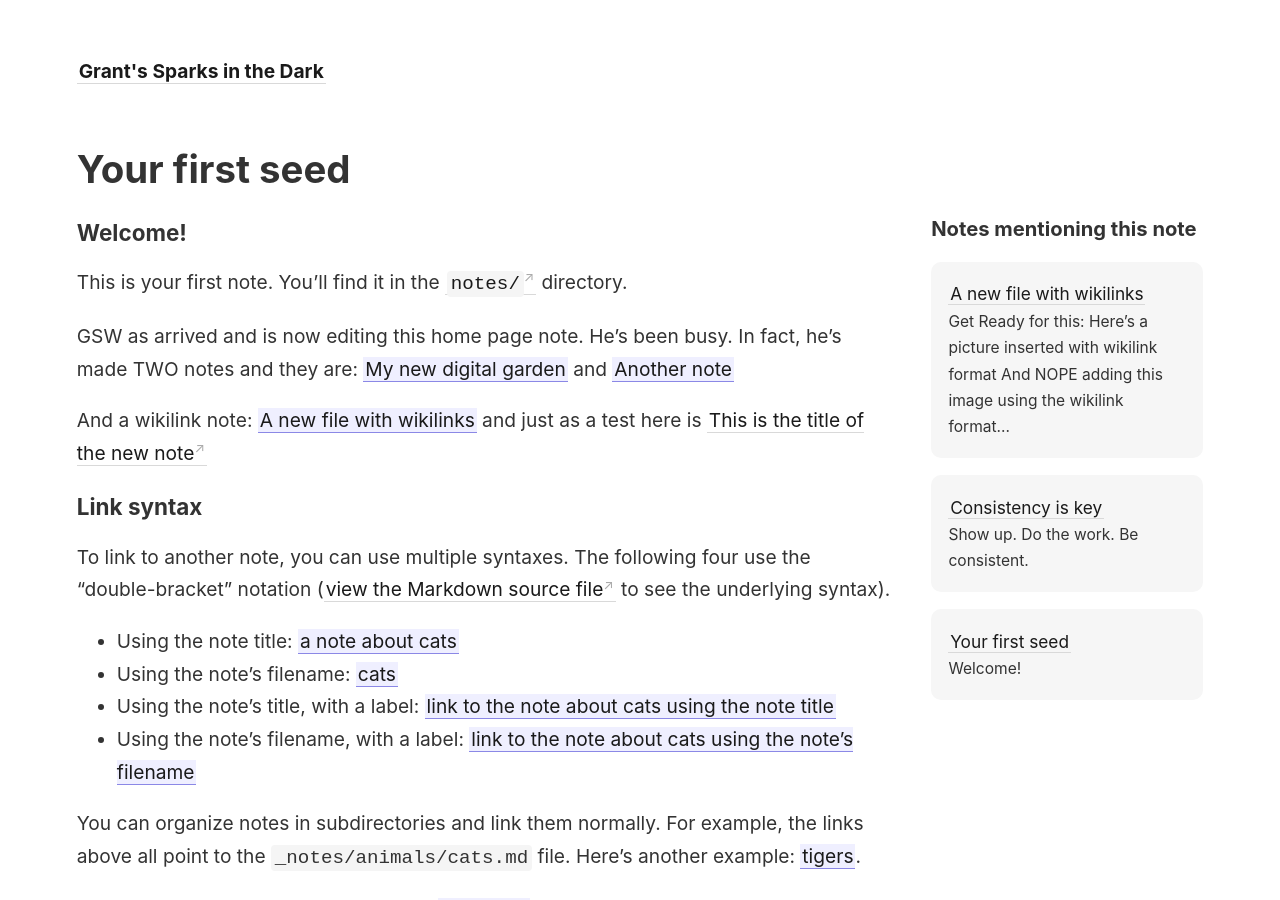
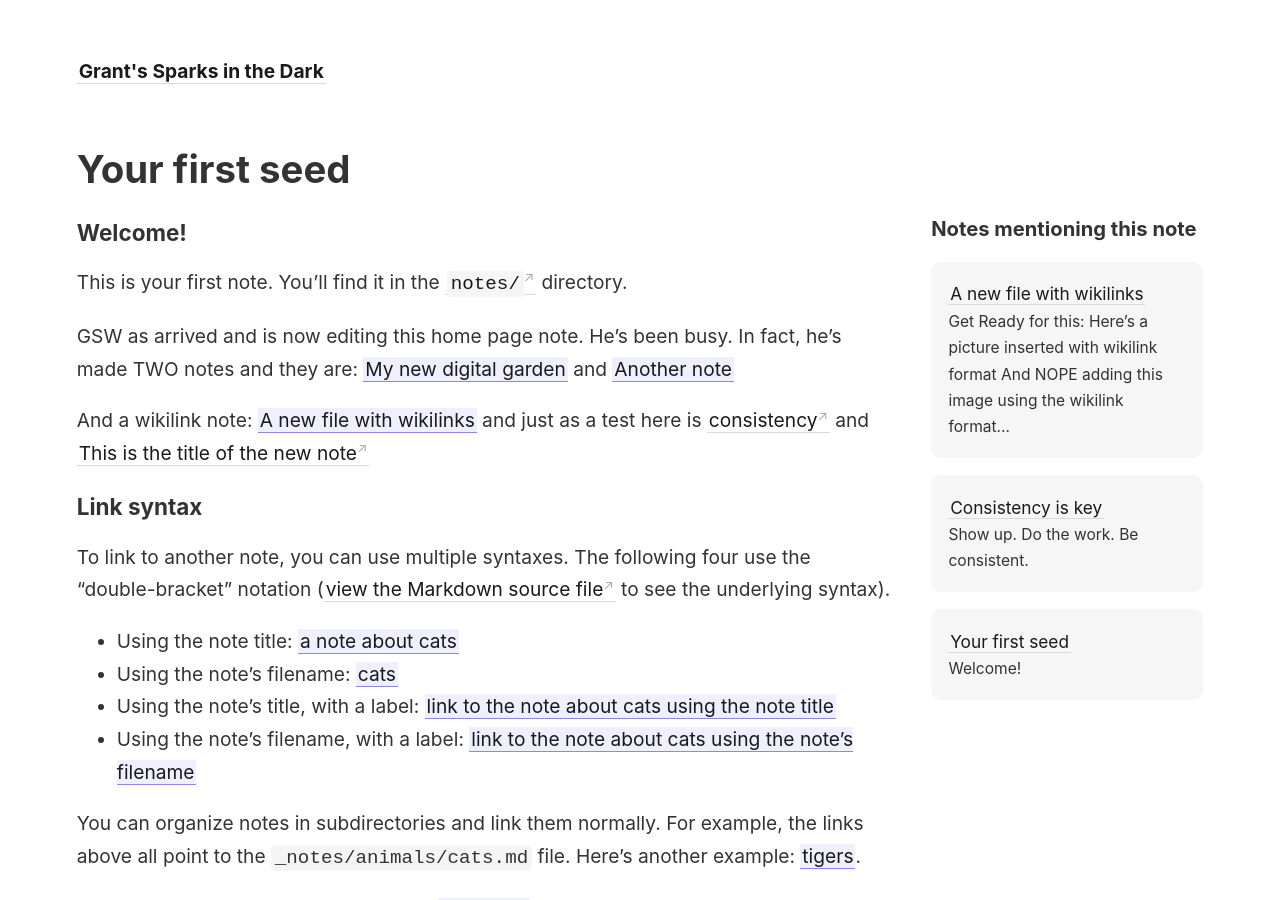
Before and after one commit to GrantsTracks2121/gsw-digital-garden-live, a Jekyll site: the page built from _notes/your-first-note.md, in a window 1280 px wide and 900 px high. Built offline with Jekyll 4.4.1, drawn with Linux system fonts in a browser that asks for light colours.

Commit message:
Update your-first-note.md

```diff
--- a/_notes/your-first-note.md
+++ b/_notes/your-first-note.md
@@ -10,8 +10,7 @@ GSW as arrived and is now editing this home page note. He's been busy. In fact,
 [[My new digital garden]] and [[Another note]]
 
 And a wikilink note: [[A new file with wikilinks]]
-and just as a test here is [This is the title of the new note](This is the title of the new note.md)
-
+and just as a test here is [consistency](consistency.md) and [This is the title of the new note](This  is  the  title  of  the  new  note.md)
 
 
 
@@ -29,6 +28,7 @@ You can organize notes in subdirectories and link them normally. For example, th
 Non-latin languages are supported too: [[안녕하세요]].
 
 Dashes and underscores in file names are supported, and may be omitted in the bracket link syntax. As an example, the `your-first-note.md` file can be linked to with [[your first note]] or [[your-first-note]], or even [[yOuR-FiRsT Note]].
+
 
 In all cases, if the double-bracket link does not point to a valid note, the double brackets will still be shown, like this: [[there is no note that matches this link]].
 
```
